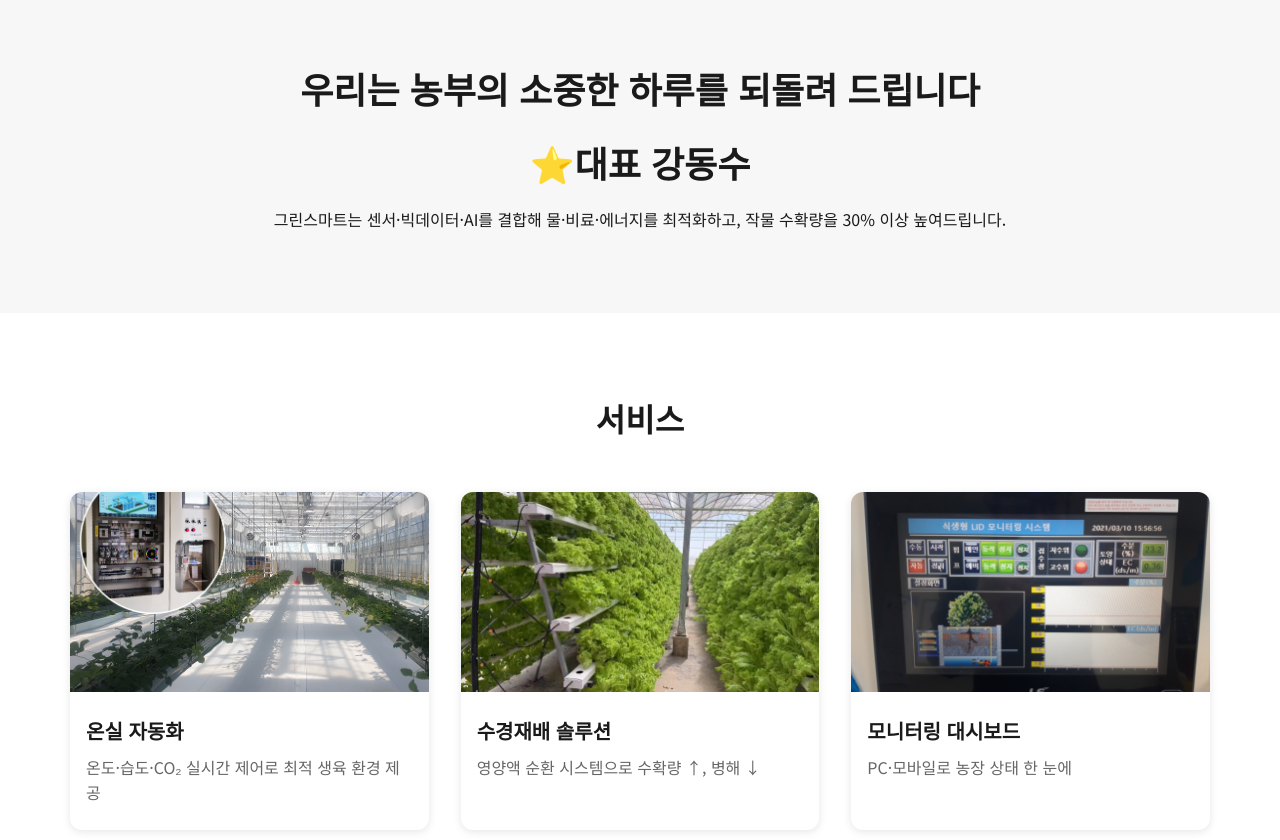
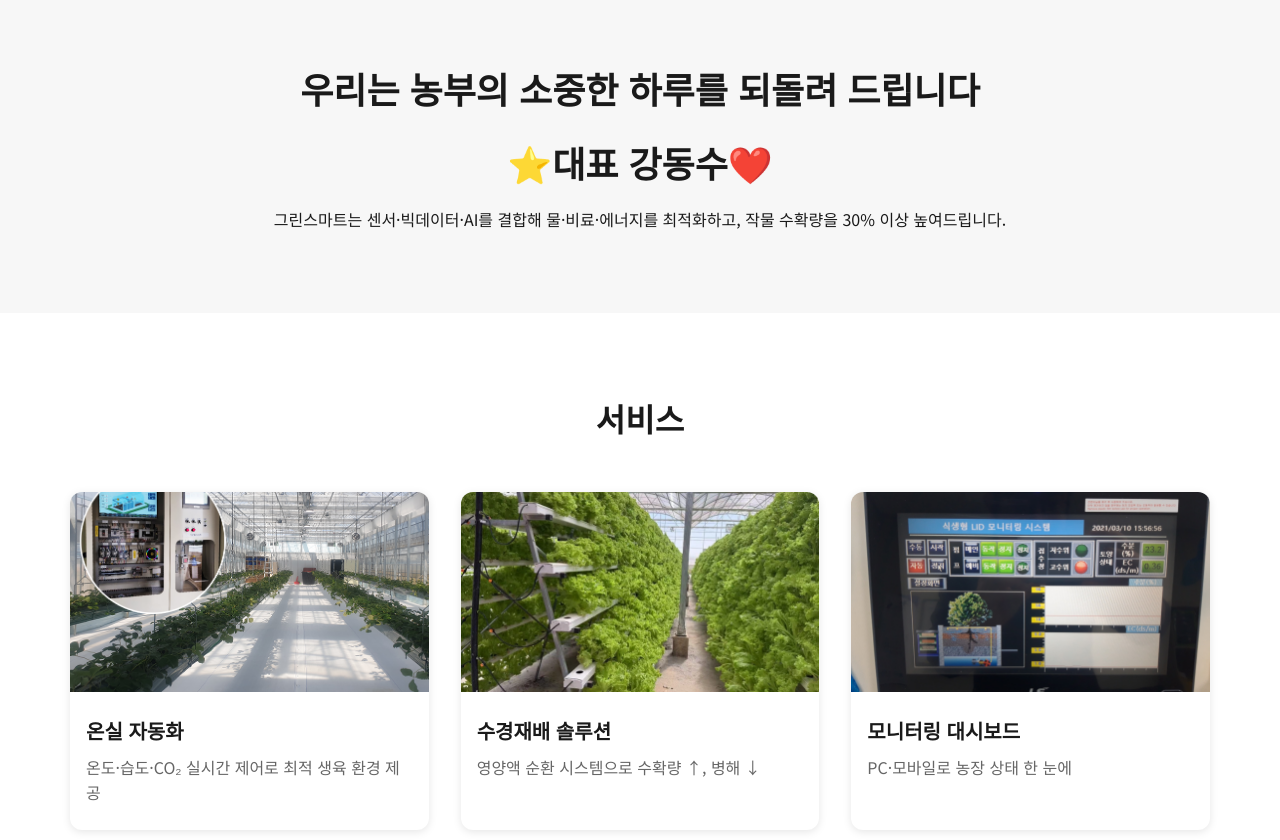
Before and after one commit to buskingsue/smart_farm_web_page, a plain HTML site: page index.html in a window 1280 px wide. Shown: the part 820-1660 px from the top of the page. Drawn offline with Linux system fonts and the light colour scheme.

Commit message:
Update index.html

```diff
--- a/index.html
+++ b/index.html
@@ -38,7 +38,7 @@
   <section id="about" class="about">
     <div class="container">
       <h2>우리는 농부의 소중한 하루를 되돌려 드립니다</h2>
-      <h2>⭐️대표 강동수</h2>
+      <h2>⭐️대표 강동수❤️</h2>
       <p>그린스마트는 센서·빅데이터·AI를 결합해 물·비료·에너지를 최적화하고, 작물 수확량을 30% 이상 높여드립니다.</p>
     </div>
   </section>
```
